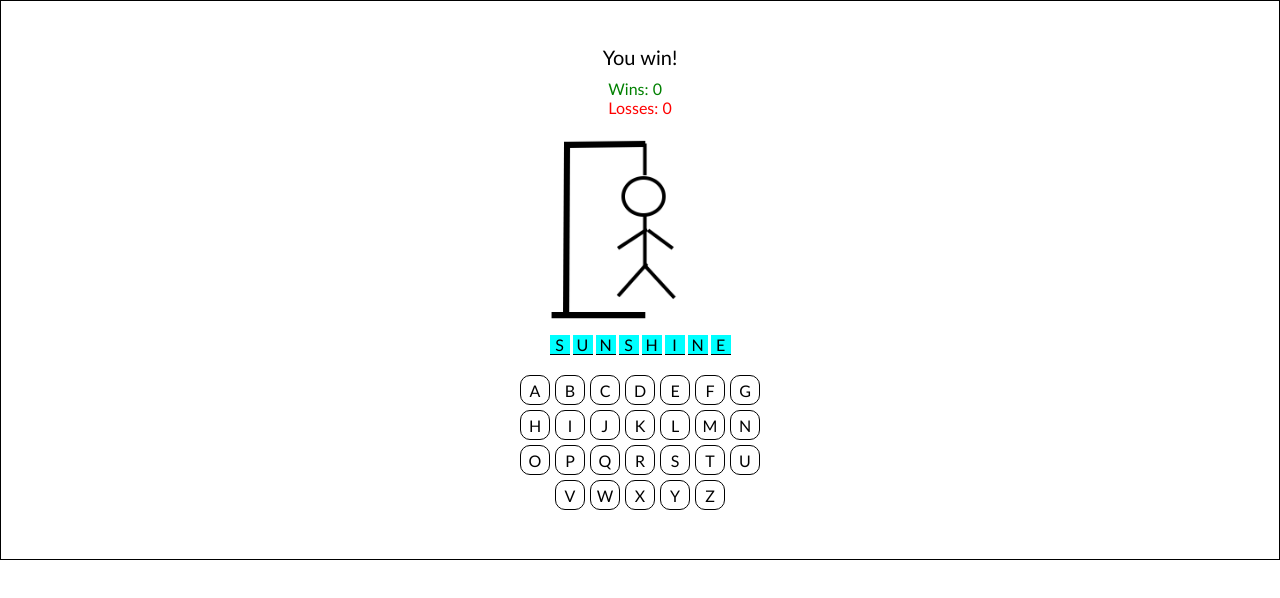
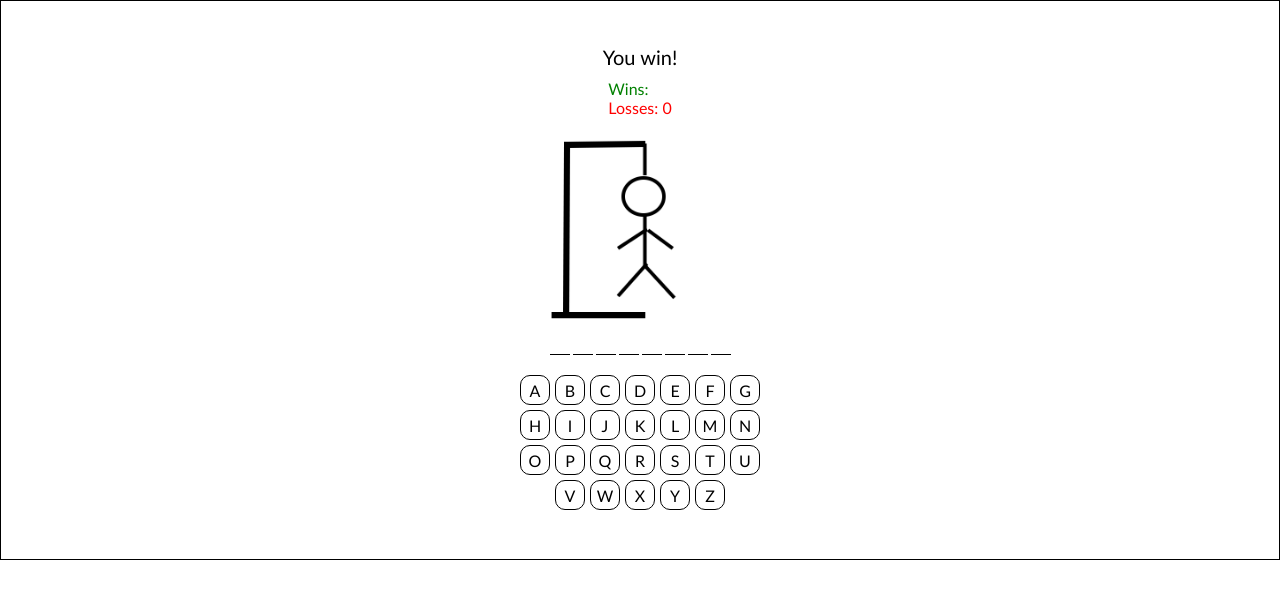
Before and after one commit to Mnde81/kartuves, a React (Vite) app: page / in a window 1280 px wide. Shown: the top 598 px of the page. Built offline with nearby package versions, Linux system fonts and the light colour scheme.

Commit message:
updated file

```diff
--- a/src/App.jsx
+++ b/src/App.jsx
@@ -1,4 +1,7 @@
 
+// import { WordGuess } from './components/word/WordGuess';
+import { useState } from "react";
+import { data } from './data/data';
 import image1 from './img/image1.png';
 import image2 from './img/image2.png';
 import image3 from './img/image3.png';
@@ -8,60 +11,245 @@ import image6 from './img/image6.png';
 import image7 from './img/image7.png';
 
 
+
+// export function WordGuess(params) {
+//   return (
+
+//       <section className="word">
+//            {params.data.map((item, index) => (
+//               <div className="word" key={index}>
+//                   <div className="{countA}">{item.first}</div>
+//                   <div className="letter">{item.second}</div>
+//                   <div className="letter">{item.third}</div>
+//                   <div className="letter">{item.fourth}</div>
+//                   <div className="letter">{item.fifth}</div>
+//                   <div className="letter">{item.sixth}</div>
+//                   <div className="letter">{item.seventh}</div>
+//                   <div className="letter">{item.eigth}</div>
+//               </div>
+//     ))}
+//       </section>
+//   );
+
+// }
+
+
+
+
+
 function App() {
+
+const [countS, setCountS] = useState();
+
+function updateCountS() {
+  setCountS('s');
+}
+
+const [countU, setCountU] = useState();
+
+function updateCountU() {
+  setCountU('u');
+}
+
+const [countN, setCountN] = useState();
+
+function updateCountN() {
+  setCountN('n');
+}
+
+const [countH, setCountH] = useState();
+
+function updateCountH() {
+  setCountH('h');
+}
+
+const [countI, setCountI] = useState();
+
+function updateCountI() {
+  setCountI('i');
+}
+
+const [countE, setCountE] = useState();
+
+function updateCountE() {
+  setCountE('e');
+}
+
+const [countR, setCountR] = useState();
+
+function updateCountR() {
+  setCountR('r');
+}
+
+const [countA, setCountA] = useState();
+
+function updateCountA() {
+  setCountA('r');
+}
+
+const [countB, setCountB] = useState();
+
+function updateCountB() {
+  setCountB('r');
+}
+
+const [countC, setCountC] = useState();
+
+function updateCountC() {
+  setCountC('r');
+}
+
+const [countD, setCountD] = useState();
+
+function updateCountD() {
+  setCountD('r');
+}
+
+const [countF, setCountF] = useState();
+
+function updateCountF() {
+  setCountF('r');
+}
+
+const [countG, setCountG] = useState();
+
+function updateCountG() {
+  setCountG('r');
+}
+
+const [countJ, setCountJ] = useState();
+
+function updateCountJ() {
+  setCountJ('r');
+}
+
+const [countK, setCountK] = useState();
+
+function updateCountK() {
+  setCountK('r');
+}
+
+const [countL, setCountL] = useState();
+
+function updateCountL() {
+  setCountL('r');
+}
+
+const [countM, setCountM] = useState();
+
+function updateCountM() {
+  setCountM('r');
+}
+
+const [countO, setCountO] = useState();
+
+function updateCountO() {
+  setCountO('r');
+}
+
+const [countP, setCountP] = useState();
+
+function updateCountP() {
+  setCountP('r');
+}
+
+const [countQ, setCountQ] = useState();
+
+function updateCountQ() {
+  setCountQ('r');
+}
+
+const [countT, setCountT] = useState();
+
+function updateCountT() {
+  setCountT('r');
+}
+
+const [countV, setCountV] = useState();
+
+function updateCountV() {
+  setCountV('r');
+}
+
+const [countW, setCountW] = useState();
+
+function updateCountW() {
+  setCountW('r');
+}
+
+const [countX, setCountX] = useState();
+
+function updateCountX() {
+  setCountX('r');
+}
+
+const [countY, setCountY] = useState();
+
+function updateCountY() {
+  setCountY('r');
+}
+
+const [countZ, setCountZ] = useState();
+
+function updateCountZ() {
+  setCountZ('r');
+}
+
 
   return (
     <>
     <main>
       <div className="message">You win!</div>
       <div className="results">
-        <div className="wins">Wins: 0</div>
+        <div className="wins">Wins: {countS}</div>
         <div className="losses">Losses: 0</div>
       </div>
       <img className='image' src={image7} alt="image1" />
-      <div className="word">
-        <div className="letter">S</div>
-        <div className="letter">U</div>
-        <div className="letter">N</div>
-        <div className="letter">S</div>
-        <div className="letter">H</div>
-        <div className="letter">I</div>
-        <div className="letter">N</div>
-        <div className="letter">E</div>
+        {/* <WordGuess data={data}/>    */}
+        <div className="word">
+                    <div className="letter">{countS}</div>
+                    <div className="letter">{countU}</div>
+                    <div className="letter">{countN}</div>
+                    <div className="letter">{countS}</div>
+                    <div className="letter">{countH}</div>
+                    <div className="letter">{countI}</div>
+                    <div className="letter">{countN}</div>
+                    <div className="letter">{countE}</div>
+                </div>
+
+      <div className="keyboard">
+        <div onClick={updateCountA} className={countA}>A</div>
+        <div onClick={updateCountB} className={countB}>B</div>
+        <div onClick={updateCountC} className={countC}>C</div>
+        <div onClick={updateCountD} className={countD}>D</div>
+        <div onClick={updateCountE} className={countE}>E</div>
+        <div onClick={updateCountF} className={countF}>F</div>
+        <div onClick={updateCountG} className={countG}>G</div>
       </div>
       <div className="keyboard">
-        <div className="key">A</div>
-        <div className="key">B</div>
-        <div className="key">C</div>
-        <div className="key">D</div>
-        <div className="key">E</div>
-        <div className="key">F</div>
-        <div className="key">G</div>
+        <div onClick={updateCountH} className={countH}>H</div>
+        <div onClick={updateCountI} className={countI}>I</div>
+        <div onClick={updateCountJ} className={countJ}>J</div>
+        <div onClick={updateCountK} className={countK}>K</div>
+        <div onClick={updateCountL} className={countL}>L</div>
+        <div onClick={updateCountM} className={countM}>M</div>
+        <div onClick={updateCountN} className={countN}>N</div>
       </div>
       <div className="keyboard">
-        <div className="key">H</div>
-        <div className="key">I</div>
-        <div className="key">J</div>
-        <div className="key">K</div>
-        <div className="key">L</div>
-        <div className="key">M</div>
-        <div className="key">N</div>
+        <div onClick={updateCountO} className={countO}>O</div>
+        <div onClick={updateCountP} className={countP}>P</div>
+        <div onClick={updateCountQ} className={countQ}>Q</div>
+        <div onClick={updateCountR} className={countR}>R</div>
+        <div onClick={updateCountS} className={countS}>S</div>
+        <div onClick={updateCountT} className={countT}>T</div>
+        <div onClick={updateCountU} className={countU}>U</div>
       </div>
       <div className="keyboard">
-        <div className="key">O</div>
-        <div className="key">P</div>
-        <div className="key">Q</div>
-        <div className="key">R</div>
-        <div className="key">S</div>
-        <div className="key">T</div>
-        <div className="key">U</div>
-      </div>
-      <div className="keyboard">
-        <div className="key">V</div>
-        <div className="key">W</div>
-        <div className="key">X</div>
-        <div className="key">Y</div>
-        <div className="key">Z</div>
+        <div onClick={updateCountV} className={countV}>V</div>
+        <div onClick={updateCountW} className={countW}>W</div>
+        <div onClick={updateCountX} className={countX}>X</div>
+        <div onClick={updateCountY} className={countY}>Y</div>
+        <div onClick={updateCountZ} className={countZ}>Z</div>
       </div>
       </main>
 
--- /dev/null
+++ b/src/components/word/WordGuess.jsx
@@ -0,0 +1,22 @@
+
+
+export function WordGuess(params) {
+    return (
+
+        <section className="word">
+             {params.data.map((item, index) => (
+                <div className="word" key={index}>
+                    <div className="letter">{item.first}</div>
+                    <div className="letter">{item.second}</div>
+                    <div className="letter">{item.third}</div>
+                    <div className="letter">{item.fourth}</div>
+                    <div className="letter">{item.fifth}</div>
+                    <div className="letter">{item.sixth}</div>
+                    <div className="letter">{item.seventh}</div>
+                    <div className="letter">{item.eigth}</div>
+                </div>
+      ))}
+        </section>
+    );
+
+  }
--- /dev/null
+++ b/src/data/data.js
@@ -0,0 +1,23 @@
+
+export const data = [
+    {
+      first: 's',
+      second: 'u',
+      third: 'n',
+      fourth: 's',
+      fifth: 'h',
+      sixth: 'i',
+      seventh: 'n',
+      eigth: 'e',
+    },
+    // {
+    //     first: 'm',
+    //     second: 'o',
+    //     third: 'o',
+    //     fourth: 'n',
+    //     fifth: 'h',
+    //     sixth: 'i',
+    //     seventh: 'n',
+    //     eigth: 'e',
+    //   },
+  ];
--- a/src/index.css
+++ b/src/index.css
@@ -55,7 +55,7 @@ main {
   width: 20px;
   height: 20px;
   text-align: center;
-  background-color: aqua;
+  background-color: white;
 }
 
 .image {
@@ -74,3 +74,42 @@ main {
   font-size: 20px;
   margin-bottom: 10px;
 }
+
+.s {
+  background-color: greenyellow;
+}
+
+.u {
+  background-color: greenyellow;
+}
+
+.n  {
+  background-color: greenyellow;
+}
+
+.h  {
+  background-color: greenyellow;
+}
+
+.i  {
+  background-color: greenyellow;
+}
+
+.e  {
+  background-color: greenyellow;
+}
+
+.r  {
+  background-color: red;
+}
+
+
+.keyboard > div {
+  border: 1px solid black;
+  padding: 5px;
+  width: 30px;
+  height: 30px;
+  text-align: center;
+  border-radius: 10px;
+
+}
```
